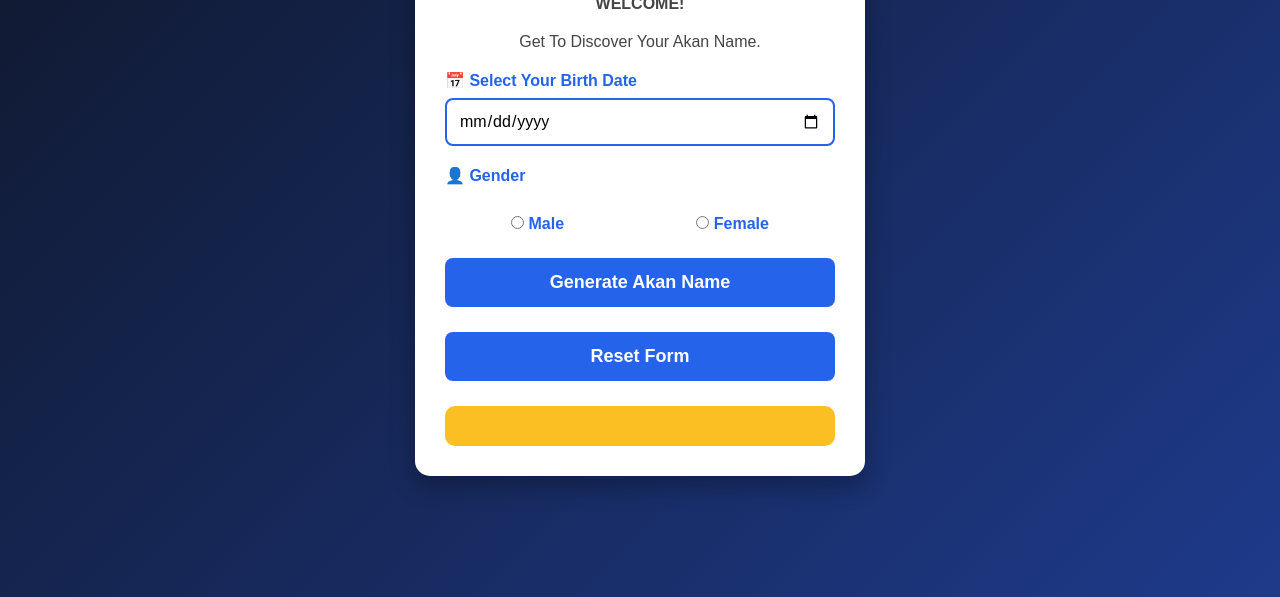
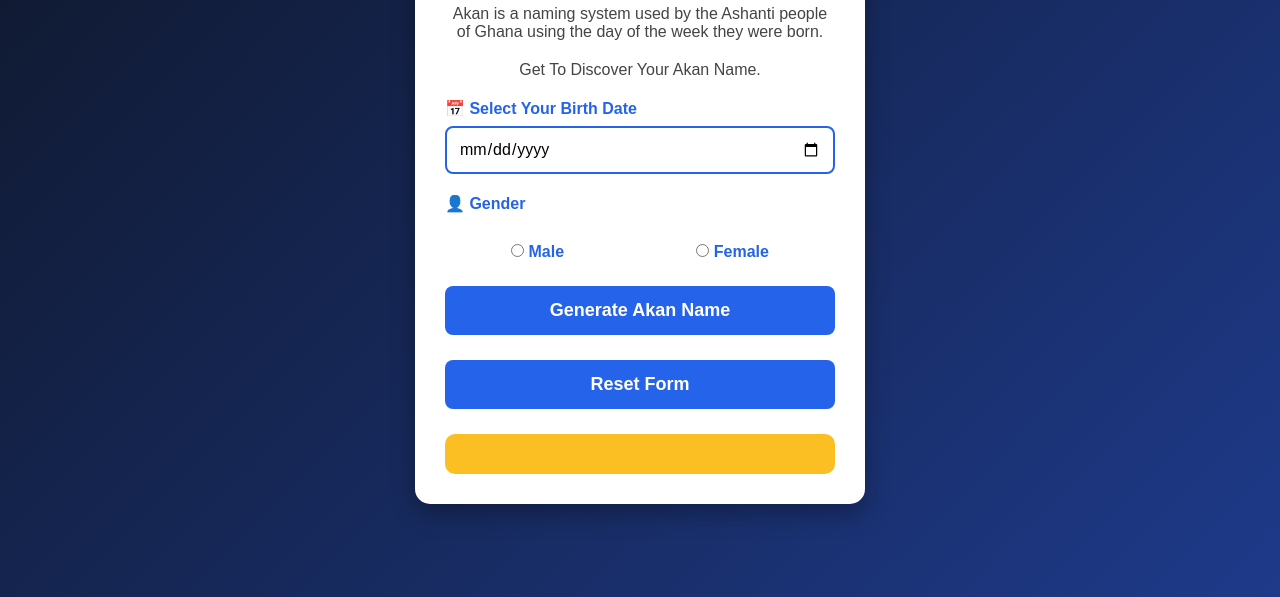
Before and after one commit to saloyo001/akan-namer, a plain HTML site: page index.html in a window 1280 px wide. Shown: the part 203-800 px from the top of the page. Drawn offline with Linux system fonts and the light colour scheme.

Commit message:
commit 4

```diff
--- a/index.html
+++ b/index.html
@@ -12,6 +12,7 @@
 
     <h1>Akan Namerator</h1>
       <p><b>WELCOME!</b></p>
+      <p>Akan is a naming system used by the Ashanti people of Ghana using the day of the week they were born.</p>
     <p>
         Get To Discover Your Akan Name.
     </p>
```
Also changed, not shown: 1 other file.
